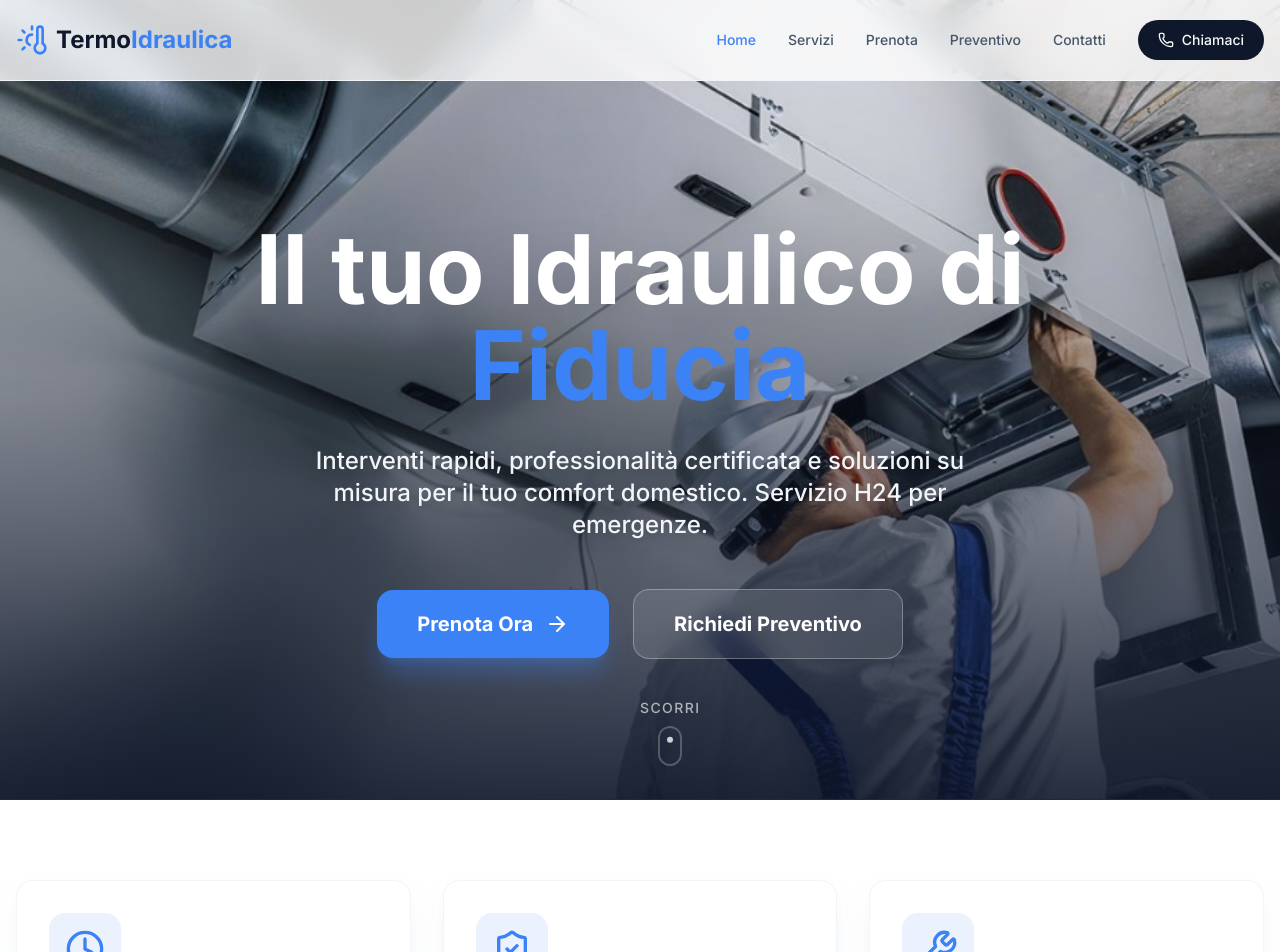
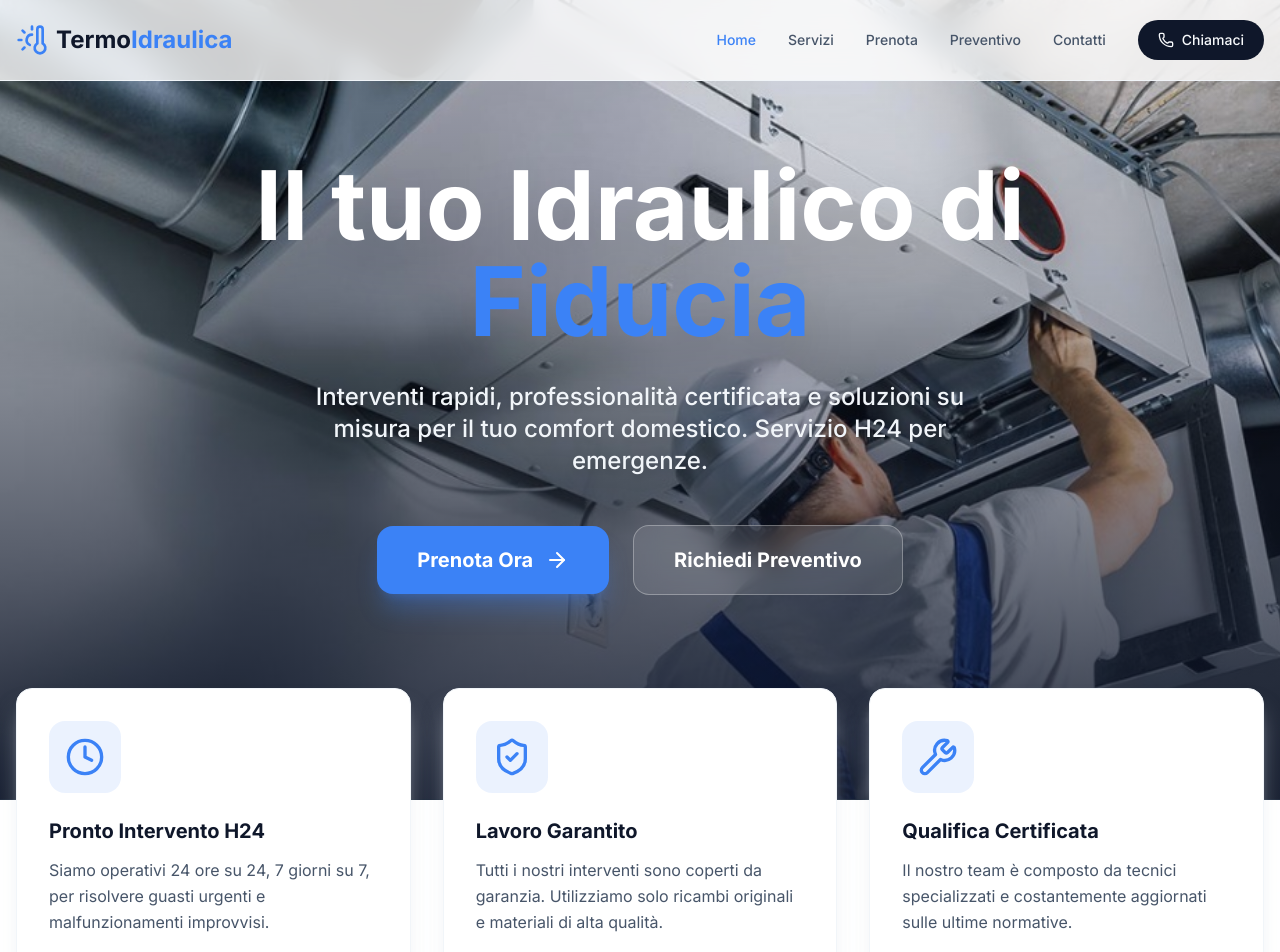
Before and after one commit to lucadibelardino/termoidraulica.746, a React (Vite) app: page / in a window 1280 px wide. Shown: the top 952 px of the page. Built offline with nearby package versions, Linux system fonts and the light colour scheme.

Commit message:
Pro Polish: Remove scroll indicator, implement overlapping cards layout

```diff
--- a/src/pages/Home.tsx
+++ b/src/pages/Home.tsx
@@ -10,7 +10,7 @@ const Home = () => {
     return (
         <div className="w-full overflow-hidden">
             {/* Hero Section */}
-            <section className="relative min-h-screen flex items-center justify-center bg-slate-900 border-b border-slate-800">
+            <section className="relative min-h-screen flex items-center justify-center bg-slate-900 border-b border-slate-800 pb-32">
                 <div className="absolute inset-0 z-0 overflow-hidden">
                     <img src={heroBg} alt="Background" className="w-full h-full object-cover" />
                     {/* Subtle gradient from bottom to improve text readability */}
@@ -51,29 +51,12 @@ const Home = () => {
                     </div>
                 </div>
 
-                {/* Scroll Indicator */}
-                <motion.div
-                    initial={{ opacity: 0 }}
-                    animate={{ opacity: 1, y: [0, 10, 0] }}
-                    transition={{ duration: 2, repeat: Infinity, delay: 1 }}
-                    className="absolute bottom-10 left-1/2 -translate-x-1/2 text-white/50"
-                >
-                    <div className="flex flex-col items-center gap-2">
-                        <span className="text-sm font-medium uppercase tracking-widest text-white/80">Scorri</span>
-                        <div className="w-6 h-10 border-2 border-white/30 rounded-full flex justify-center p-1">
-                            <motion.div
-                                animate={{ y: [0, 12, 0] }}
-                                transition={{ duration: 1.5, repeat: Infinity }}
-                                className="w-1.5 h-1.5 bg-white rounded-full"
-                            />
-                        </div>
-                    </div>
-                </motion.div>
+
             </section>
 
             {/* Benefits Section */}
-            <section className="py-12 md:py-20 bg-white">
-                <div className="container mx-auto px-4">
+            <section className="py-12 md:py-20 bg-white relative z-20">
+                <div className="container mx-auto px-4 -mt-32 md:-mt-48">
                     <div className="grid grid-cols-1 md:grid-cols-3 gap-8">
                         <BenefitCard
                             icon={<Clock className="w-10 h-10 text-secondary" />}
```
